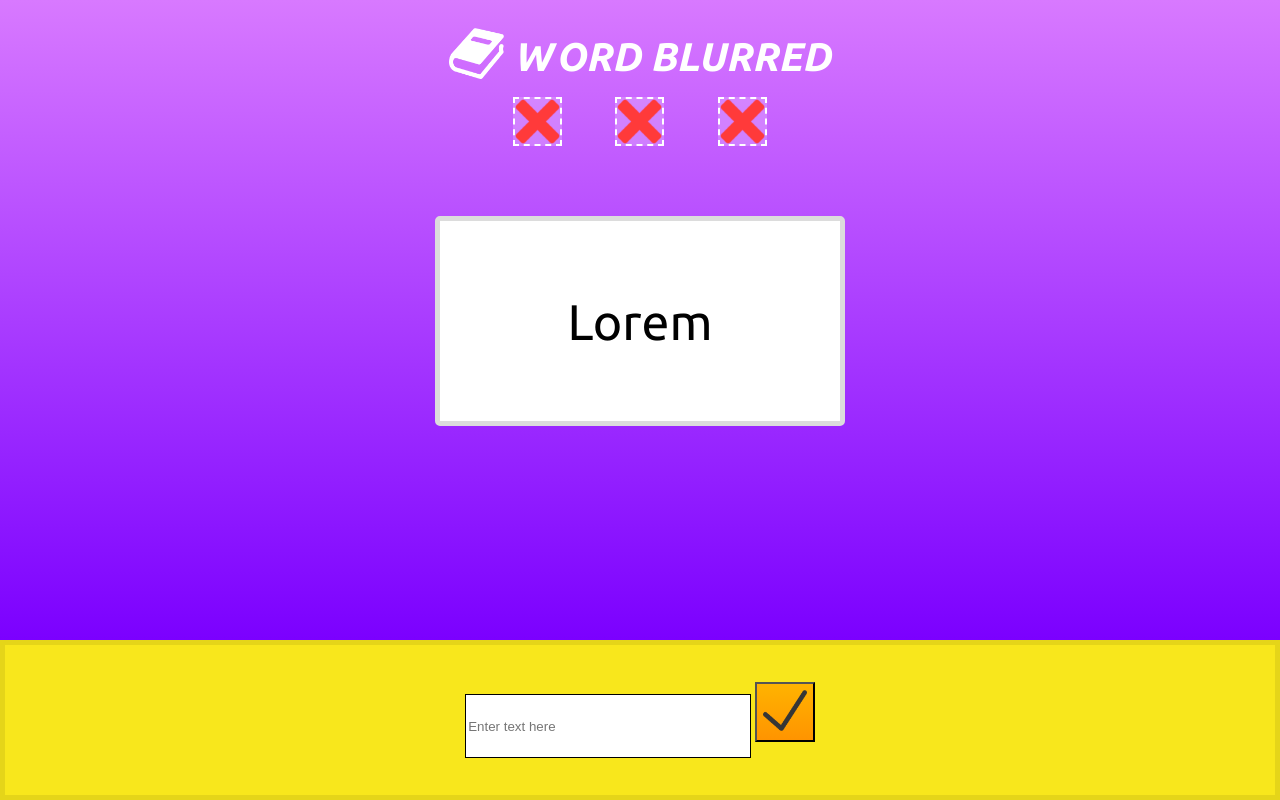
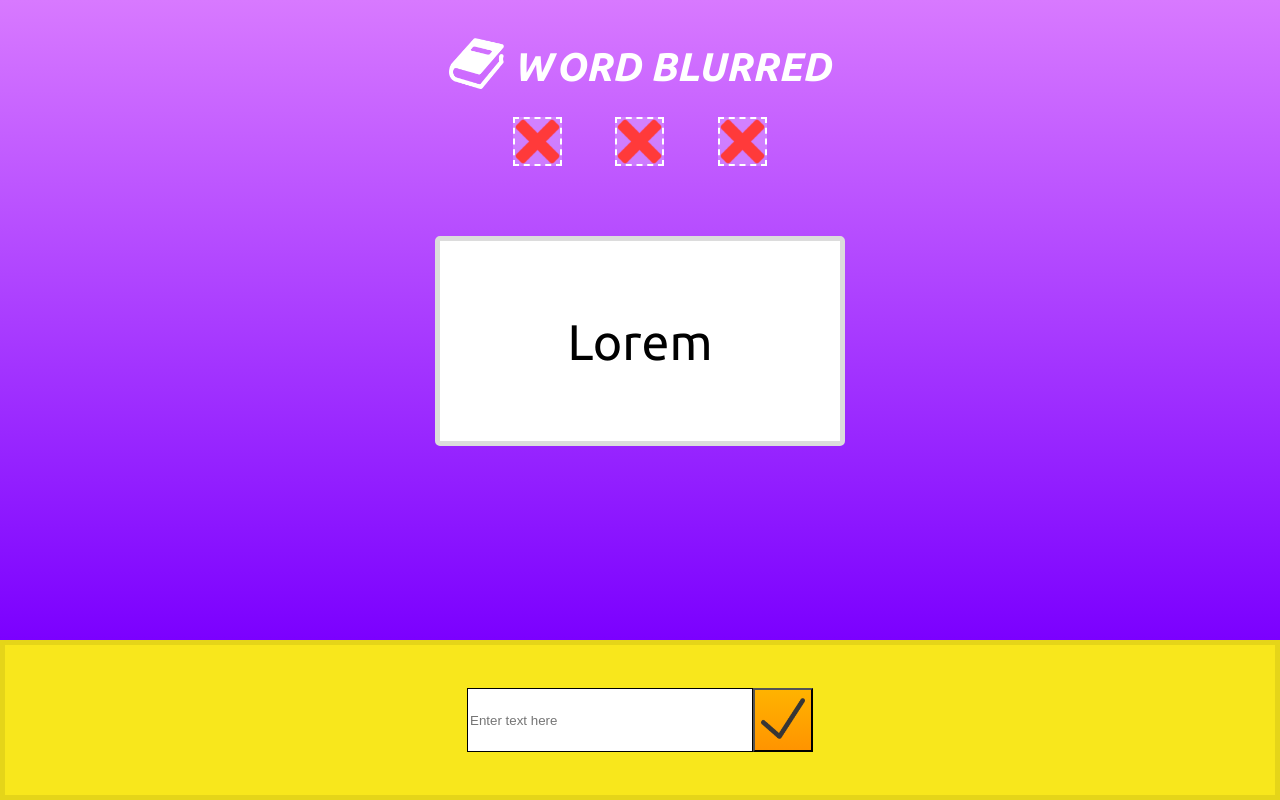
Before and after one commit to jkai7/wordBlurred, a plain HTML site: page index.html in a window 1280 px wide. Drawn offline with nearby package versions, Linux system fonts and the light colour scheme.

Commit message:
correct input/button alignment

```diff
--- a/css/style.css
+++ b/css/style.css
@@ -67,7 +67,7 @@ body{
   font-size: 40px;
   text-align: center;
   font-style: italic;
-  padding: 20px;
+  padding: 30px;
 }
 
 .logo img{
@@ -130,8 +130,13 @@ body{
   background: -webkit-linear-gradient(top, #ffb300 0%,#ff9400 100%); /* Chrome10-25,Safari5.1-6 */
   background: linear-gradient(to bottom, #ffb300 0%,#ff9400 100%); /* W3C, IE10+, FF16+, Chrome26+, Opera12+, Safari7+ */
   filter: progid:DXImageTransform.Microsoft.gradient( startColorstr='#ffb300', endColorstr='#ff9400',GradientType=0 ); /* IE6-9 */
-  height: 60px;
+  height: 64px;
   width: 60px;
+
+}
+
+.submit-input{
+  display: flex;
 }
 
 .submit .check-icon{
--- a/js/app.js
+++ b/js/app.js
@@ -1,5 +1,5 @@
-// var myGame = new Count ();
-//
-// $(document).ready(function () {
-//   myGame.startGame();
-// });
+var wordArray = [testing, randomization, music, cat, there, their];
+
+$(document).ready( function () {
+
+});
```
